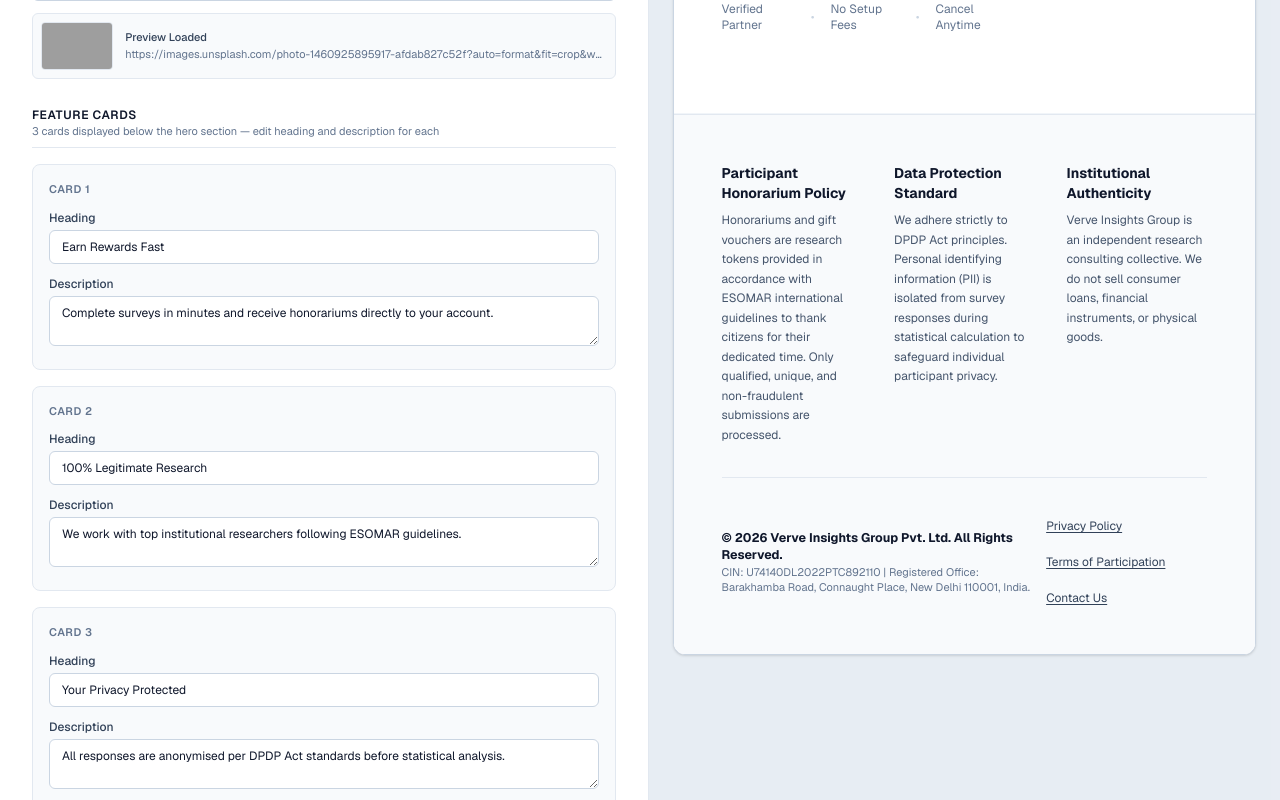
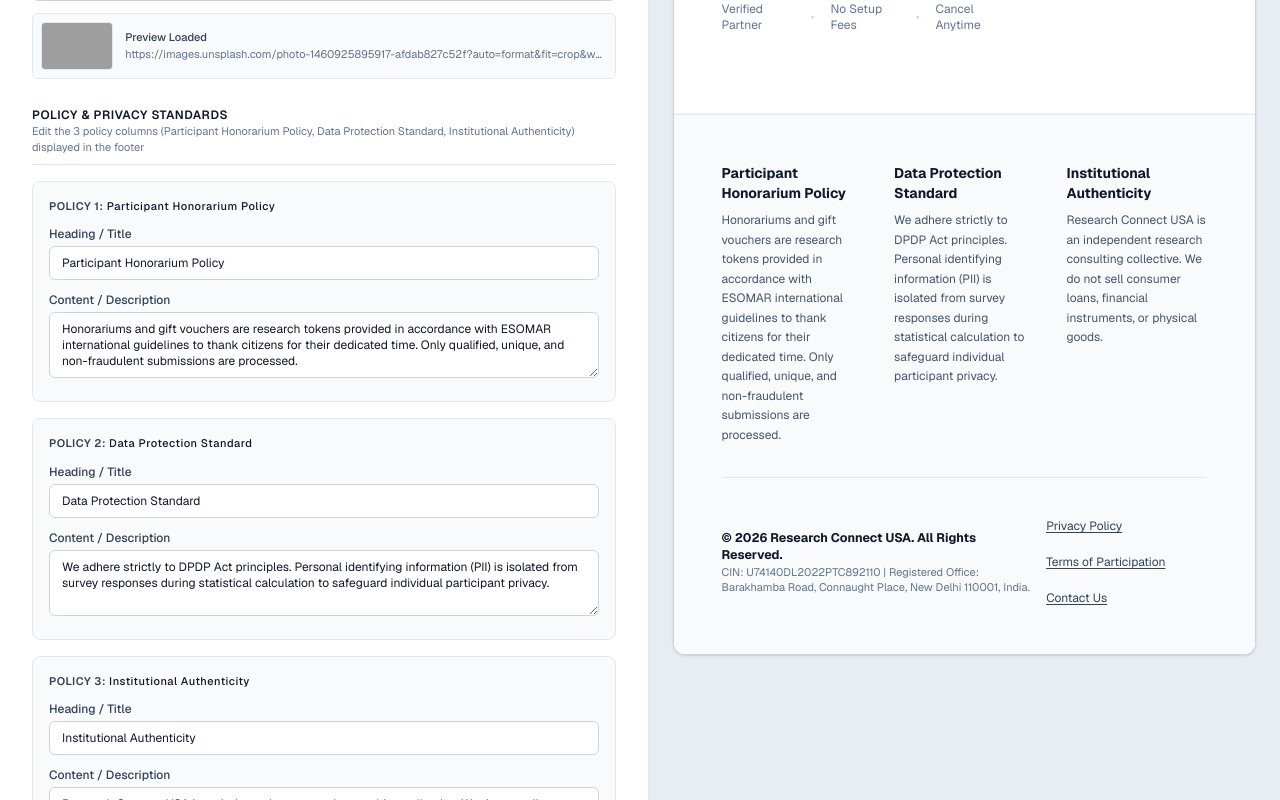
Before and after one commit to RC-Jyotindra/rc.cms, a Next.js app: page /admin/edit in a window 1280 px wide. Shown: the part 920-1720 px from the top of the page. Built offline with nearby package versions, Linux system fonts and the light colour scheme; no server answers; the database is empty; grey boxes are pictures that could not be loaded.

Commit message:
feat: policy changing cards

```diff
--- a/panel/index.html
+++ b/panel/index.html
@@ -647,42 +647,6 @@
     </section>
   </main>
 
-  <!-- Feature Cards Section -->
-  <section class="cards-section">
-    <div class="container">
-      <p class="cards-section-label">Why Choose Us</p>
-      <h2 class="cards-section-title">Everything you need to get started</h2>
-
-      <div class="cards-grid">
-        <!-- Card 1 -->
-        <article class="feature-card">
-          <div class="card-icon">
-            <svg width="22" height="22" viewBox="0 0 24 24" fill="none" stroke="#1a73e8" stroke-width="2" stroke-linecap="round" stroke-linejoin="round"><path d="M12 2l3.09 6.26L22 9.27l-5 4.87 1.18 6.88L12 17.77l-6.18 3.25L7 14.14 2 9.27l6.91-1.01L12 2z"></path></svg>
-          </div>
-          <h3 class="card-heading" id="card-1-heading">Earn Rewards Fast</h3>
-          <p class="card-description" id="card-1-desc">Complete surveys in minutes and receive honorariums directly to your account.</p>
-        </article>
-
-        <!-- Card 2 -->
-        <article class="feature-card">
-          <div class="card-icon">
-            <svg width="22" height="22" viewBox="0 0 24 24" fill="none" stroke="#1a73e8" stroke-width="2" stroke-linecap="round" stroke-linejoin="round"><path d="M22 11.08V12a10 10 0 1 1-5.93-9.14"></path><polyline points="22 4 12 14.01 9 11.01"></polyline></svg>
-          </div>
-          <h3 class="card-heading" id="card-2-heading">100% Legitimate Research</h3>
-          <p class="card-description" id="card-2-desc">We work with top institutional researchers following ESOMAR guidelines.</p>
-        </article>
-
-        <!-- Card 3 -->
-        <article class="feature-card">
-          <div class="card-icon">
-            <svg width="22" height="22" viewBox="0 0 24 24" fill="none" stroke="#1a73e8" stroke-width="2" stroke-linecap="round" stroke-linejoin="round"><path d="M12 22s8-4 8-10V5l-8-3-8 3v7c0 6 8 10 8 10z"></path></svg>
-          </div>
-          <h3 class="card-heading" id="card-3-heading">Your Privacy Protected</h3>
-          <p class="card-description" id="card-3-desc">All responses are anonymised per DPDP Act standards before statistical analysis.</p>
-        </article>
-      </div>
-    </div>
-  </section>
 
   <!-- Site Footer -->
   <footer class="site-footer">
@@ -690,22 +654,22 @@
       <!-- 3-Column Policy & Standards Grid -->
       <div class="footer-policies-grid">
         <div class="footer-policy-col">
-          <h3 class="footer-policy-title">Participant Honorarium Policy</h3>
-          <p class="footer-policy-text">
+          <h3 class="footer-policy-title" id="policy-1-title">Participant Honorarium Policy</h3>
+          <p class="footer-policy-text" id="policy-1-text">
             Honorariums and gift vouchers are research tokens provided in accordance with ESOMAR international guidelines to thank citizens for their dedicated time. Only qualified, unique, and non-fraudulent submissions are processed.
           </p>
         </div>
 
         <div class="footer-policy-col">
-          <h3 class="footer-policy-title">Data Protection Standard</h3>
-          <p class="footer-policy-text">
+          <h3 class="footer-policy-title" id="policy-2-title">Data Protection Standard</h3>
+          <p class="footer-policy-text" id="policy-2-text">
             We adhere strictly to DPDP Act principles. Personal identifying information (PII) is isolated from survey responses during statistical calculation to safeguard individual participant privacy.
           </p>
         </div>
 
         <div class="footer-policy-col">
-          <h3 class="footer-policy-title">Institutional Authenticity</h3>
-          <p class="footer-policy-text">
+          <h3 class="footer-policy-title" id="policy-3-title">Institutional Authenticity</h3>
+          <p class="footer-policy-text" id="policy-3-text">
             Research Connect USA is an independent research consulting collective. We do not sell consumer loans, financial instruments, or physical goods.
           </p>
         </div>
@@ -830,12 +794,12 @@
         if (img) img.src = hero.banner_image_url;
       }
 
-      // 7. Feature Cards (JSONB array)
+      // 7. Policy & Standards Columns (JSONB array from CMS)
       if (hero.cards && Array.isArray(hero.cards) && hero.cards.length > 0) {
         hero.cards.forEach(function(card, index) {
-          const cardNum = index + 1;
-          const headingEl = document.getElementById('card-' + cardNum + '-heading');
-          const descEl = document.getElementById('card-' + cardNum + '-desc');
+          const colNum = index + 1;
+          const headingEl = document.getElementById('policy-' + colNum + '-title');
+          const descEl = document.getElementById('policy-' + colNum + '-text');
           if (headingEl && card.heading) headingEl.innerText = card.heading;
           if (descEl && card.description) descEl.innerText = card.description;
         });
--- a/src/components/cms/HeroEditorForm.tsx
+++ b/src/components/cms/HeroEditorForm.tsx
@@ -40,9 +40,18 @@
   })
 
   const DEFAULT_CARDS: HeroCard[] = [
-    { heading: 'Earn Rewards Fast', description: 'Complete surveys in minutes and receive honorariums directly to your account.' },
-    { heading: '100% Legitimate Research', description: 'We work with top institutional researchers following ESOMAR guidelines.' },
-    { heading: 'Your Privacy Protected', description: 'All responses are anonymised per DPDP Act standards before statistical analysis.' },
+    {
+      heading: 'Participant Honorarium Policy',
+      description: 'Honorariums and gift vouchers are research tokens provided in accordance with ESOMAR international guidelines to thank citizens for their dedicated time. Only qualified, unique, and non-fraudulent submissions are processed.'
+    },
+    {
+      heading: 'Data Protection Standard',
+      description: 'We adhere strictly to DPDP Act principles. Personal identifying information (PII) is isolated from survey responses during statistical calculation to safeguard individual participant privacy.'
+    },
+    {
+      heading: 'Institutional Authenticity',
+      description: 'Research Connect USA is an independent research consulting collective. We do not sell consumer loans, financial instruments, or physical goods.'
+    },
   ]
 
   const [cards, setCards] = useState<HeroCard[]>(
@@ -421,44 +430,53 @@
               )}
             </div>
 
-            {/* Fieldset: Feature Cards */}
+            {/* Fieldset: Participant Honorarium & Privacy Policies */}
             <div className="space-y-4 pt-1">
               <div className="border-b border-slate-200 pb-2">
-                <h3 className="text-xs font-semibold text-slate-900 uppercase tracking-wider">Feature Cards</h3>
-                <p className="text-[11px] text-slate-500">3 cards displayed below the hero section — edit heading and description for each</p>
+                <h3 className="text-xs font-semibold text-slate-900 uppercase tracking-wider">Policy & Privacy Standards</h3>
+                <p className="text-[11px] text-slate-500">Edit the 3 policy columns (Participant Honorarium Policy, Data Protection Standard, Institutional Authenticity) displayed in the footer</p>
               </div>
 
-              {cards.map((card, index) => (
+              {cards.map((card, index) => {
+                const defaultTitles = [
+                  'Participant Honorarium Policy',
+                  'Data Protection Standard',
+                  'Institutional Authenticity',
+                ]
+                return (
                   <div key={index} className="p-4 rounded-lg border border-slate-200 bg-slate-50 space-y-3">
-                  <div className="text-[11px] font-semibold text-slate-500 uppercase tracking-wider">Card {index + 1}</div>
+                    <div className="text-[11px] font-semibold text-slate-700 uppercase tracking-wider">
+                      Policy {index + 1}: <span className="text-slate-900 normal-case font-medium">{defaultTitles[index] || `Policy ${index + 1}`}</span>
+                    </div>
 
                     <div>
                       <label className="block text-xs font-medium text-slate-700 mb-1">
-                      Heading
+                        Heading / Title
                       </label>
                       <input
                         type="text"
                         value={card.heading}
                         onChange={(e) => handleCardChange(index, 'heading', e.target.value)}
-                      placeholder={`Card ${index + 1} heading`}
+                        placeholder={`Policy ${index + 1} heading`}
                         className="w-full px-3 py-2 rounded-md bg-white border border-slate-300 focus:border-slate-900 focus:ring-1 focus:ring-slate-900 text-xs text-slate-900 placeholder-slate-400"
                       />
                     </div>
 
                     <div>
                       <label className="block text-xs font-medium text-slate-700 mb-1">
-                      Description
+                        Content / Description
                       </label>
                       <textarea
-                      rows={2}
+                        rows={3}
                         value={card.description}
                         onChange={(e) => handleCardChange(index, 'description', e.target.value)}
-                      placeholder={`Card ${index + 1} description`}
+                        placeholder={`Policy ${index + 1} description`}
                         className="w-full px-3 py-2 rounded-md bg-white border border-slate-300 focus:border-slate-900 focus:ring-1 focus:ring-slate-900 text-xs text-slate-900 placeholder-slate-400"
                       />
                     </div>
                   </div>
-              ))}
+                )
+              })}
             </div>
 
             {/* Bottom Form Actions */}
@@ -495,7 +513,7 @@
           </div>
 
           <div className="rounded-xl overflow-hidden border border-slate-300 shadow-sm bg-white">
-            <HeroSection content={formData} showAdminBadge={false} />
+            <HeroSection content={{ ...formData, cards }} showAdminBadge={false} />
           </div>
         </div>
       </div>
--- a/src/components/hero/HeroSection.tsx
+++ b/src/components/hero/HeroSection.tsx
@@ -109,32 +109,33 @@
       <footer className="bg-slate-50 border-t border-slate-200 py-12 px-6 lg:px-12 text-slate-600 text-xs mt-auto">
         <div className="max-w-6xl mx-auto space-y-8">
           <div className="grid grid-cols-1 md:grid-cols-3 gap-8 pb-8 border-b border-slate-200">
-            <div>
-              <h3 className="font-bold text-slate-900 text-sm mb-2">Participant Honorarium Policy</h3>
-              <p className="text-slate-600 leading-relaxed text-[12px]">
-                Honorariums and gift vouchers are research tokens provided in accordance with ESOMAR international guidelines to thank citizens for their dedicated time. Only qualified, unique, and non-fraudulent submissions are processed.
-              </p>
-            </div>
-
-            <div>
-              <h3 className="font-bold text-slate-900 text-sm mb-2">Data Protection Standard</h3>
-              <p className="text-slate-600 leading-relaxed text-[12px]">
-                We adhere strictly to DPDP Act principles. Personal identifying information (PII) is isolated from survey responses during statistical calculation to safeguard individual participant privacy.
-              </p>
-            </div>
-
-            <div>
-              <h3 className="font-bold text-slate-900 text-sm mb-2">Institutional Authenticity</h3>
-              <p className="text-slate-600 leading-relaxed text-[12px]">
-                Verve Insights Group is an independent research consulting collective. We do not sell consumer loans, financial instruments, or physical goods.
-              </p>
-            </div>
+            {((content?.cards && content.cards.length > 0) ? content.cards : [
+              {
+                heading: 'Participant Honorarium Policy',
+                description: 'Honorariums and gift vouchers are research tokens provided in accordance with ESOMAR international guidelines to thank citizens for their dedicated time. Only qualified, unique, and non-fraudulent submissions are processed.'
+              },
+              {
+                heading: 'Data Protection Standard',
+                description: 'We adhere strictly to DPDP Act principles. Personal identifying information (PII) is isolated from survey responses during statistical calculation to safeguard individual participant privacy.'
+              },
+              {
+                heading: 'Institutional Authenticity',
+                description: 'Research Connect USA is an independent research consulting collective. We do not sell consumer loans, financial instruments, or physical goods.'
+              }
+            ]).map((policy, idx) => (
+              <div key={idx}>
+                <h3 className="font-bold text-slate-900 text-sm mb-2">{policy.heading}</h3>
+                <p className="text-slate-600 leading-relaxed text-[12px]">
+                  {policy.description}
+                </p>
+              </div>
+            ))}
           </div>
 
           <div className="flex flex-col md:flex-row items-start md:items-center justify-between gap-4 pt-2">
             <div>
               <p className="font-bold text-slate-900 text-[12.5px]">
-                &copy; 2026 Verve Insights Group Pvt. Ltd. All Rights Reserved.
+                &copy; 2026 Research Connect USA. All Rights Reserved.
               </p>
               <p className="text-slate-500 text-[11px] mt-0.5">
                 CIN: U74140DL2022PTC892110 | Registered Office: Barakhamba Road, Connaught Place, New Delhi 110001, India.
```
Also changed, not shown: 1 other file (tests, documents, lock files or other folders). Lines whose indentation alone changed are shown as unchanged.
